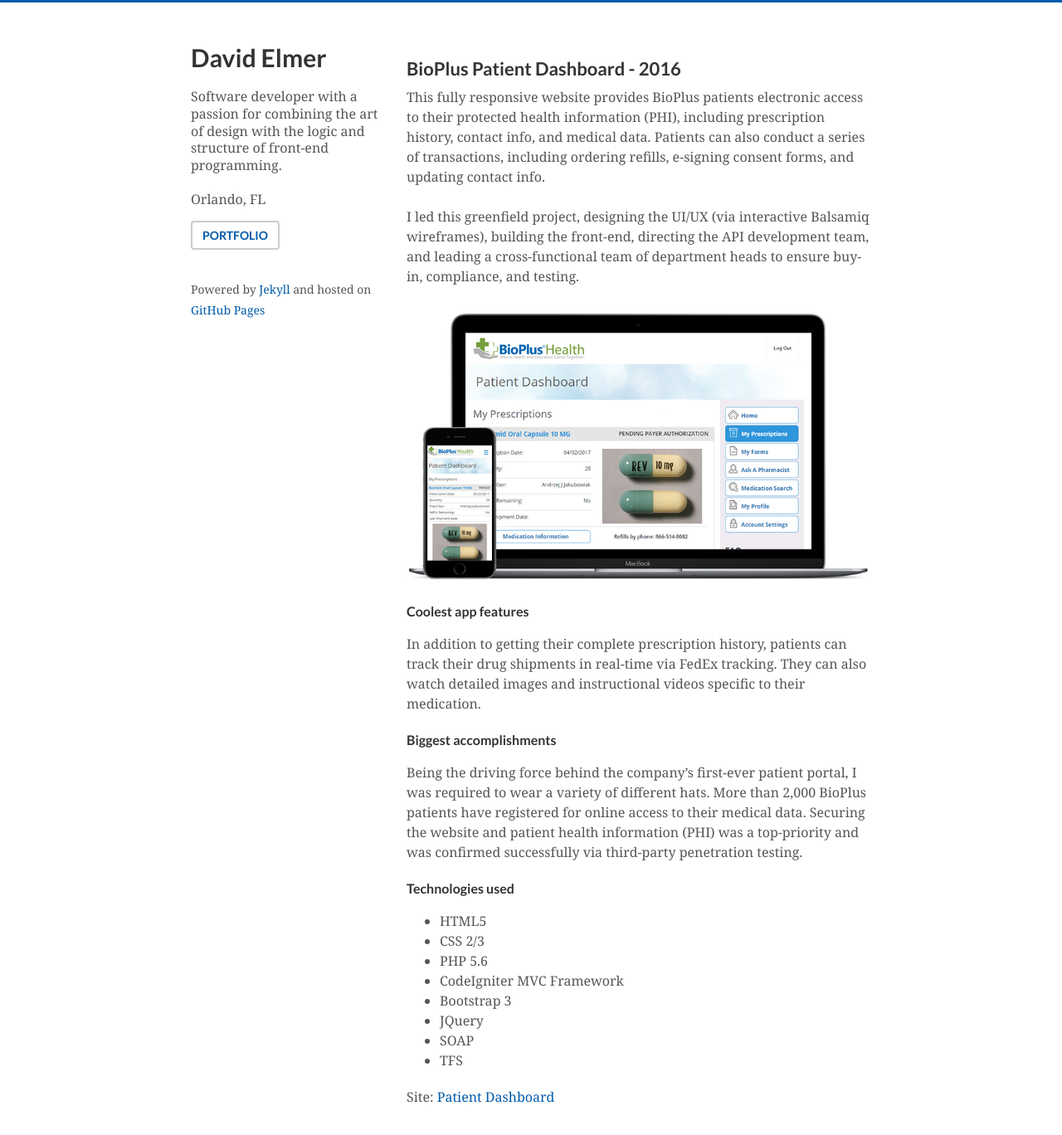
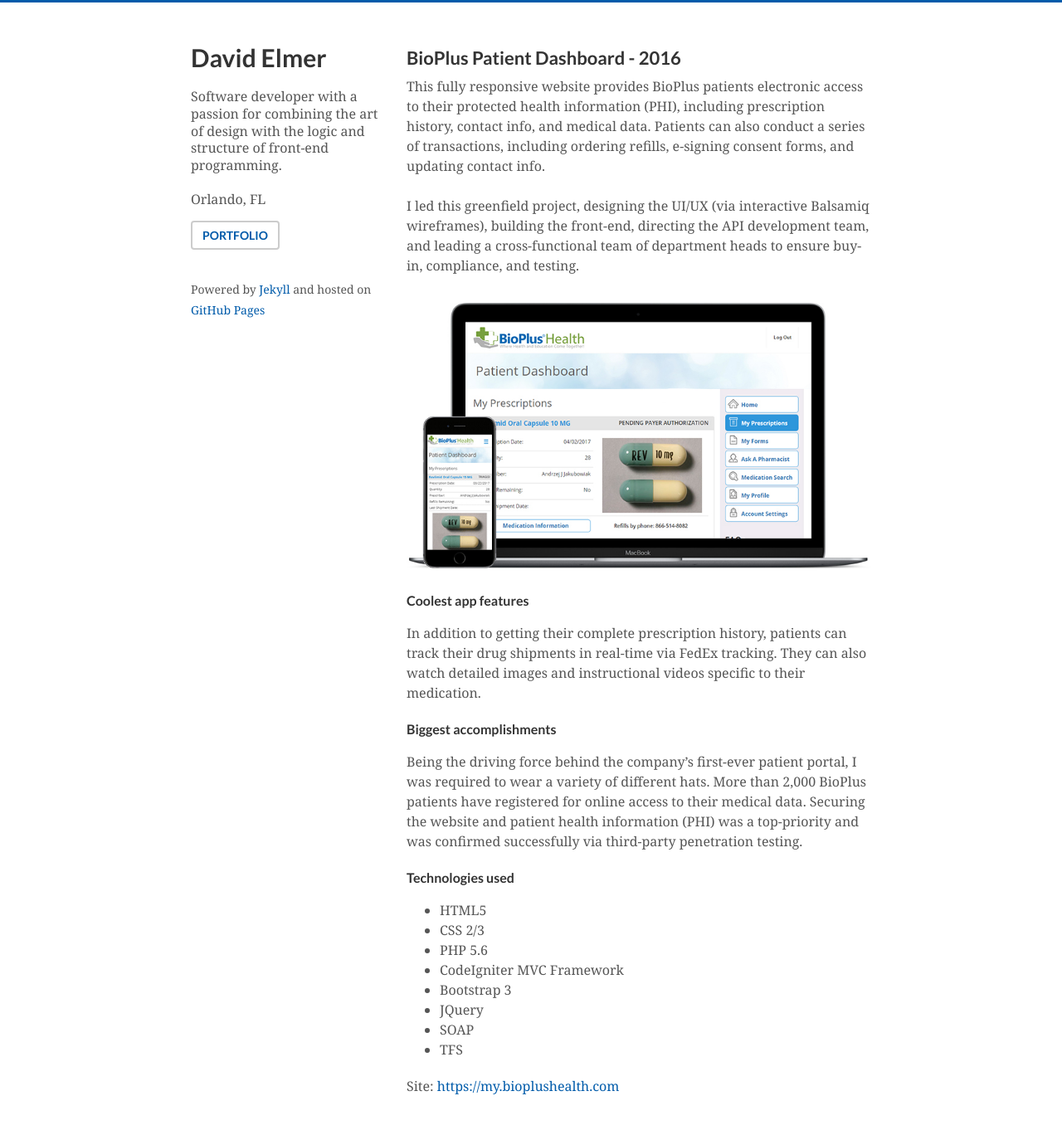
Before and after one commit to phillycc/phillycc.github.io, a Jekyll site: the page built from _posts/2016-01-30-patient-dashboard.md, in a window 1280 px wide and 1400 px high. Shown: the top 1368 px of the window at 83% size. Built offline with Jekyll 4.4.1, drawn with Linux system fonts in a browser that asks for light colours.

Commit message:
Updated content and css

```diff
--- a/_posts/2016-01-30-patient-dashboard.md
+++ b/_posts/2016-01-30-patient-dashboard.md
@@ -31,4 +31,4 @@
 * SOAP
 * TFS
 
-Site: [Patient Dashboard](https://my.bioplushealth.com)
+Site: [https://my.bioplushealth.com](https://my.bioplushealth.com)
--- a/css/styles.css
+++ b/css/styles.css
@@ -285,6 +285,7 @@
 .page-title {
   font-size: 22px;
   margin-bottom: 10px;
+  margin-top: 5px;
 }
 .page-subtitle {
   font-size: 16px;
```
Also changed, not shown: other parts of _posts/2016-01-30-patient-dashboard.md (+1 -1 lines).
